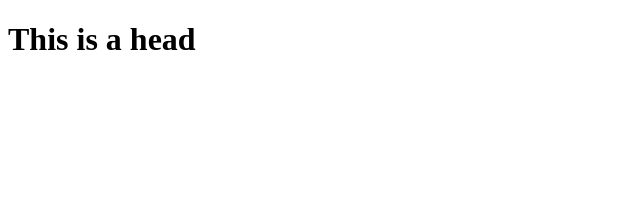
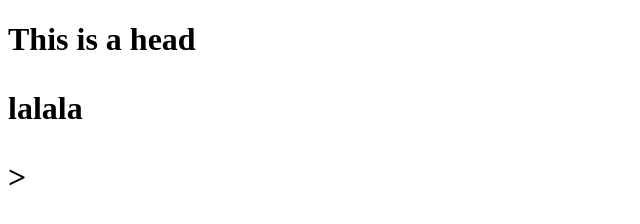
Before and after one commit to wuxjxj/git-test, a plain HTML site: page index.html in a window 1280 px wide. Shown: the whole page, without its empty margins (0-640 px from the left). Drawn offline with Linux system fonts and the light colour scheme.

Commit message:
Second commit

```diff
--- a/index.html
+++ b/index.html
@@ -8,5 +8,6 @@
 </head>
 <body>
   <h1>This is a head<h1>
+    <p>lalala</p>>
 </body>
 </html>
```
